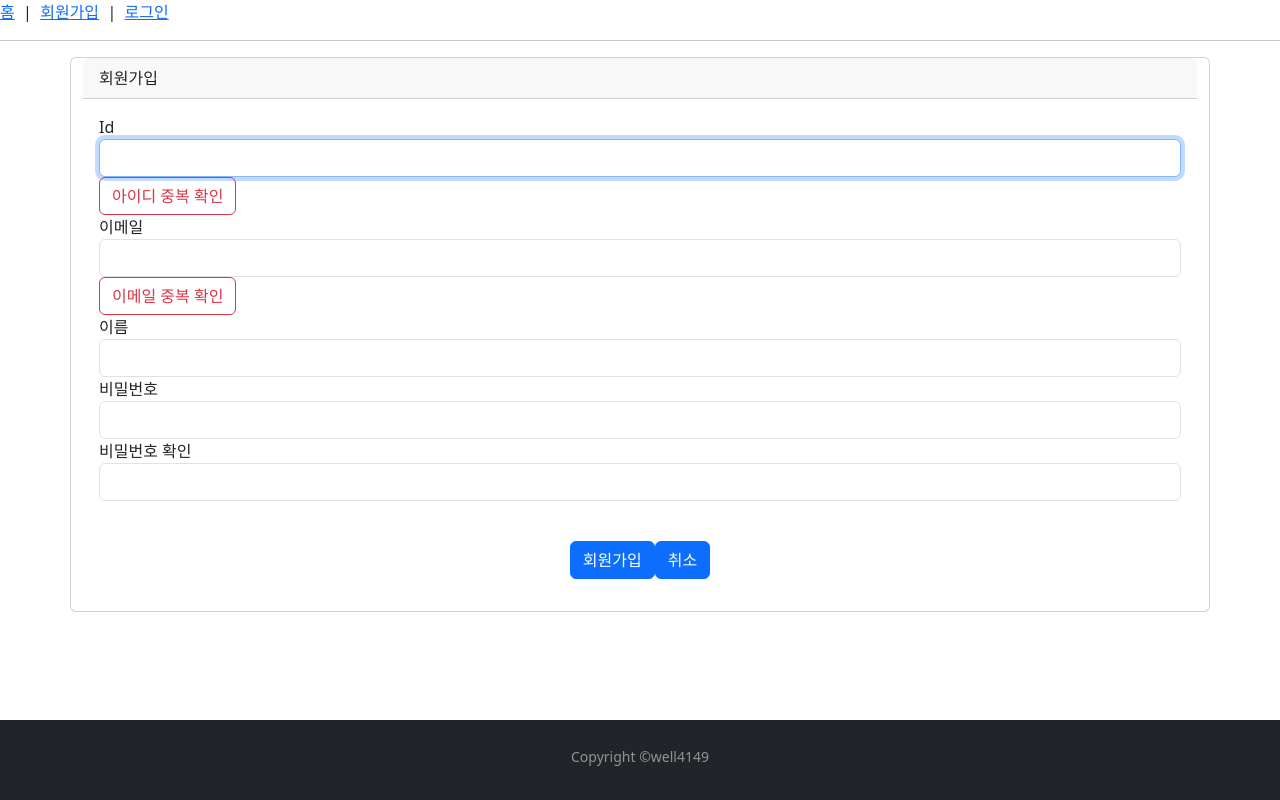
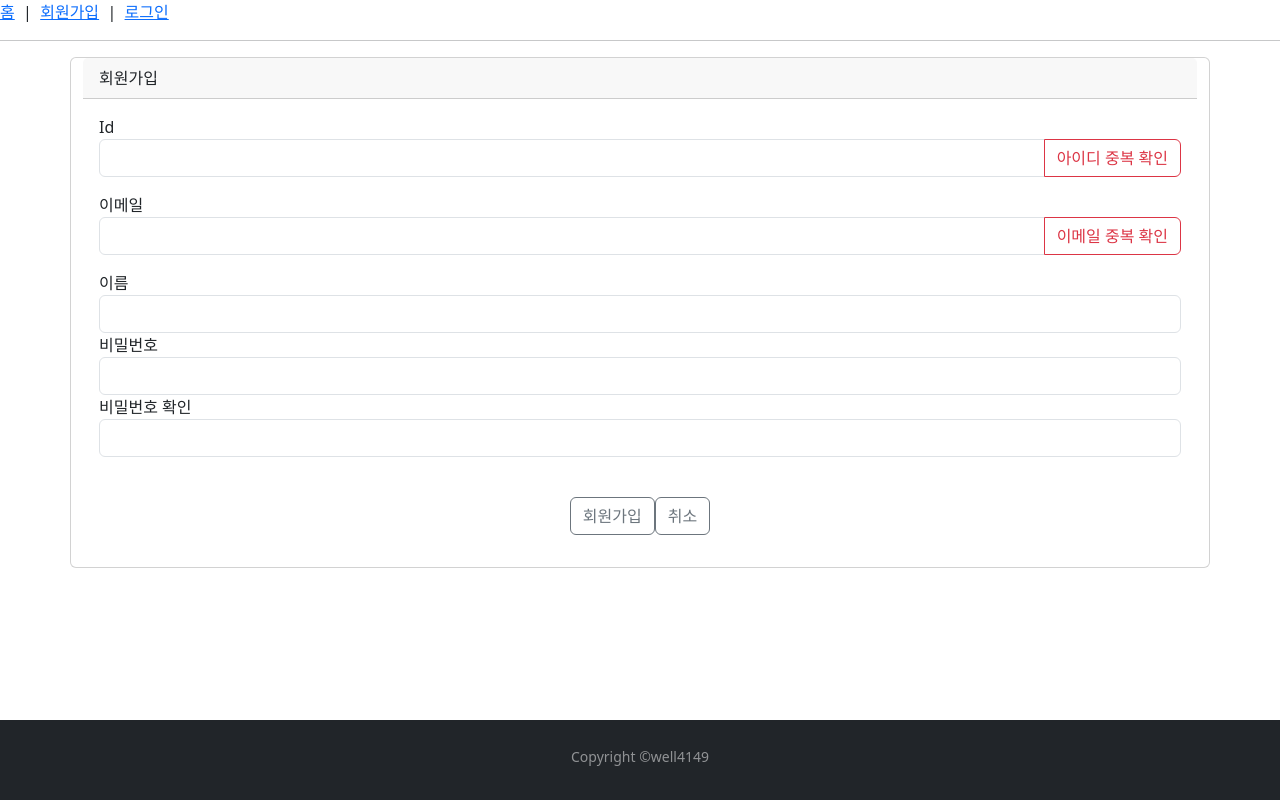
Before and after one commit to well0924/SpringBoot-React, a React (Create React App) app in the folder frontend/: page /join in a window 1280 px wide. Built offline with nearby package versions, Linux system fonts and the light colour scheme.

Commit message:
refactor : 회원가입 폼 수정

```diff
--- a/frontend/src/Component/Member/Join.js
+++ b/frontend/src/Component/Member/Join.js
@@ -1,10 +1,8 @@
 import axios from "axios";
 import { useState } from "react";
 import { useNavigate } from "react-router-dom";
-import Button from "react-bootstrap/Button";
 
 function Join(){
-
     const [userId,setUserId] = useState("");
     const [email, setEmail] = useState("");
     const [name, setName] = useState("");
@@ -54,11 +52,12 @@ function Join(){
                 if (resp.status === 400) {
                     alert(resp.data);
                 }
-            });
+        });
+
     };
 
     //회원 이메일 중복처리.
-    const duplicatedUserEmail = async () =>{
+    const duplicatedUserEmail = async (event) =>{
         await axios.get(`http://localhost:8082/api/user/email-check/${email}`)
             .then((resp) =>{
                 console.log("[Join.js] duplicatedUserEmail() success :D");
@@ -66,9 +65,12 @@ function Join(){
 
                 if (resp.data === false) {
                     alert("사용 가능한 이메일입니다.");
+                    setEmail(email);
                 }else{
                     alert("이메일 중복!");
+                    setEmail(email);
                 }
+                event.preventDefault();
             })
             .catch((err) => {
                 console.log("[Join.js] duplicatedUserEmail() error :<");
@@ -82,7 +84,9 @@ function Join(){
     };
 
     //회원 가입
-    const memberJoin = async () =>{
+    const memberJoin = async (event) =>{
+        event.preventDefault();
+
         if (!passwordMatch) {
             alert("비밀번호와 비밀번호 확인이 일치하지 않습니다.");
             return;
@@ -93,12 +97,14 @@ function Join(){
             password : pwd,
             username : name,
             useremail : email
-        }
+        };
+
         await axios.post(`http://localhost:8082/api/user/create`,req)
             .then((resp) => {
                 console.log("[Join.js] join() success :D");
                 console.log(resp.data);
                 //회원가입이 되면 메인 페이지로 이동
+                alert("회원가입이 되었습니다.");
                 navigate("/");
             }).catch((err) => {
                 console.log("[Join.js] join() error :<");
@@ -117,41 +123,37 @@ function Join(){
     };
 
     return (
+        <div>
             <div className="container">
                 <div className="row justify-content-md-center">
                     <div className="card">
                         <div className="card-header">회원가입</div>
                         <div className="card-body">
-                            <form>
-                                <div className="form-group">
-                                    <label htmlFor="exampleInputEmail1">Id</label>
-                                    <input type="input" className="form-control" aria-describedby="emailHelp"
-                                           autoFocus
-                                           value={userId} onChange={changeUserId}/>
+                                <label>Id</label>
+                                <div className="input-group mb-3">
+                                    <input type="text" className="form-control" value={userId} onChange={changeUserId}/>
                                     <button className="btn btn-outline-danger" onClick={duplicatedUserId}>
                                         <i className="fas fa-check"></i> 아이디 중복 확인
                                     </button>
                                 </div>
-                                <div className="form-group">
-                                    <label htmlFor="exampleInputPassword1">이메일</label>
-                                    <input type="text" className="form-control" value={email}
-                                           onChange={changeEmail}/>
+                                <label>이메일</label>
+                                <div className="input-group mb-3">
+                                    <input type="text" className="form-control" value={email} onChange={changeEmail}/>
                                     <button className="btn btn-outline-danger" onClick={duplicatedUserEmail}>
                                         <i className="fas fa-check"></i> 이메일 중복 확인</button>
                                 </div>
                                 <div className="form-group">
-                                    <label htmlFor="exampleInputPassword1">이름</label>
-                                    <input type="text" className="form-control" value={name}
-                                           onChange={changeName}/>
+                                    <label>이름</label>
+                                    <input type="text" className="form-control" value={name} onChange={changeName}/>
                                 </div>
                                 <div className="form-group">
-                                    <label htmlFor="exampleInputPassword1">비밀번호</label>
-                                    <input type="text" className="form-control" value={pwd}
+                                    <label>비밀번호</label>
+                                    <input type="new-password" className="form-control" value={pwd}
                                            onChange={changePwd}/>
                                 </div>
                                 <div className="form-group">
-                                    <label htmlFor="exampleInputPassword1">비밀번호 확인</label>
-                                    <input type="text" className="form-control" value={checkPwd}
+                                    <label>비밀번호 확인</label>
+                                    <input type="new-password" value={checkPwd}
                                            className={`form-control ${passwordMatch ? "" : "is-invalid"}`}
                                            onChange={changeCheckPwd}/>
                                     {!passwordMatch && (
@@ -160,15 +162,15 @@ function Join(){
                                 </div>
                                 <br/>
                                 <div className="my-3 d-flex justify-content-center">
-                                    <Button onClick={memberJoin} type={"button"} className="mr-2">회원가입</Button>
+                                    <button onClick={memberJoin} type={"button"} className="btn btn-outline-secondary">회원가입</button>
 
-                                    <Button onClick={backToLogin} type={"button"}>취소</Button>
+                                    <button onClick={backToLogin} type={"button"} className="btn btn-outline-secondary">취소</button>
                                 </div>
-                            </form>
                         </div>
                     </div>
                 </div>
             </div>
+        </div>
     );
 
 }
```
